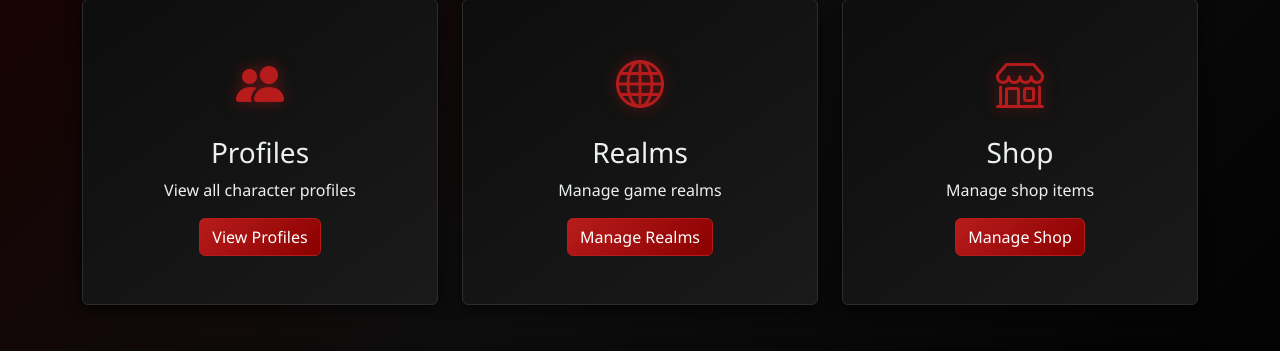
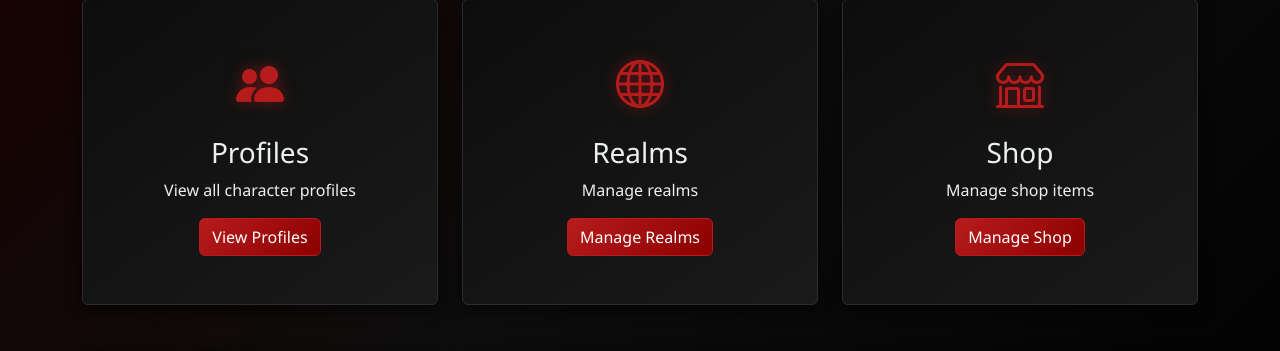
Before and after one commit to mothsnyx/entity, a Flask app: page / in a window 1280 px wide. Shown: the part 242-593 px from the top of the page. Run offline with Flask 3, Linux system fonts and the light colour scheme; the visitor is signed in with stand-in values (Sample User, id 1).

Commit message:
Update index.html

```diff
--- a/templates/index.html
+++ b/templates/index.html
@@ -25,7 +25,7 @@
             <div class="card-body">
                 <i class="bi bi-globe dashboard-icon"></i>
                 <h3 class="mt-3">Realms</h3>
-                <p>Manage game realms</p>
+                <p>Manage realms</p>
                 <a href="/realms" class="btn btn-primary">Manage Realms</a>
             </div>
         </div>
```
